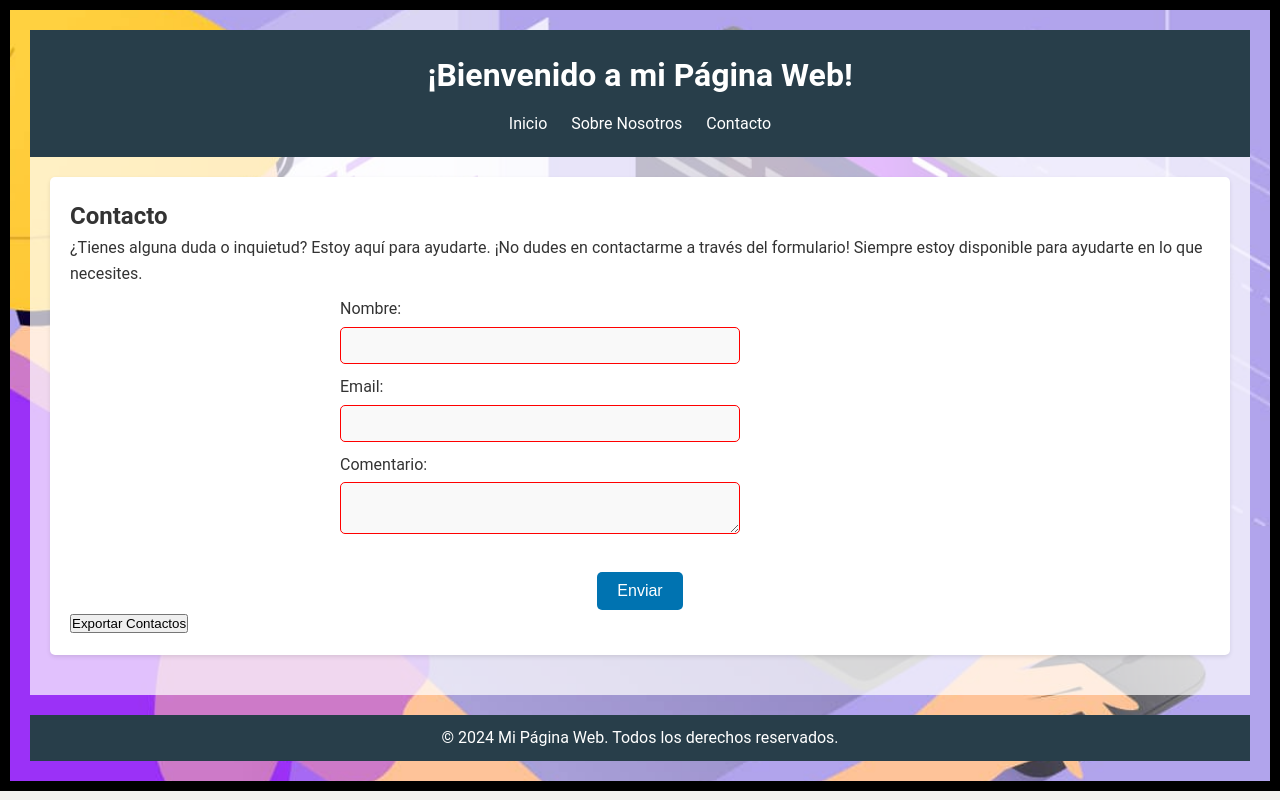
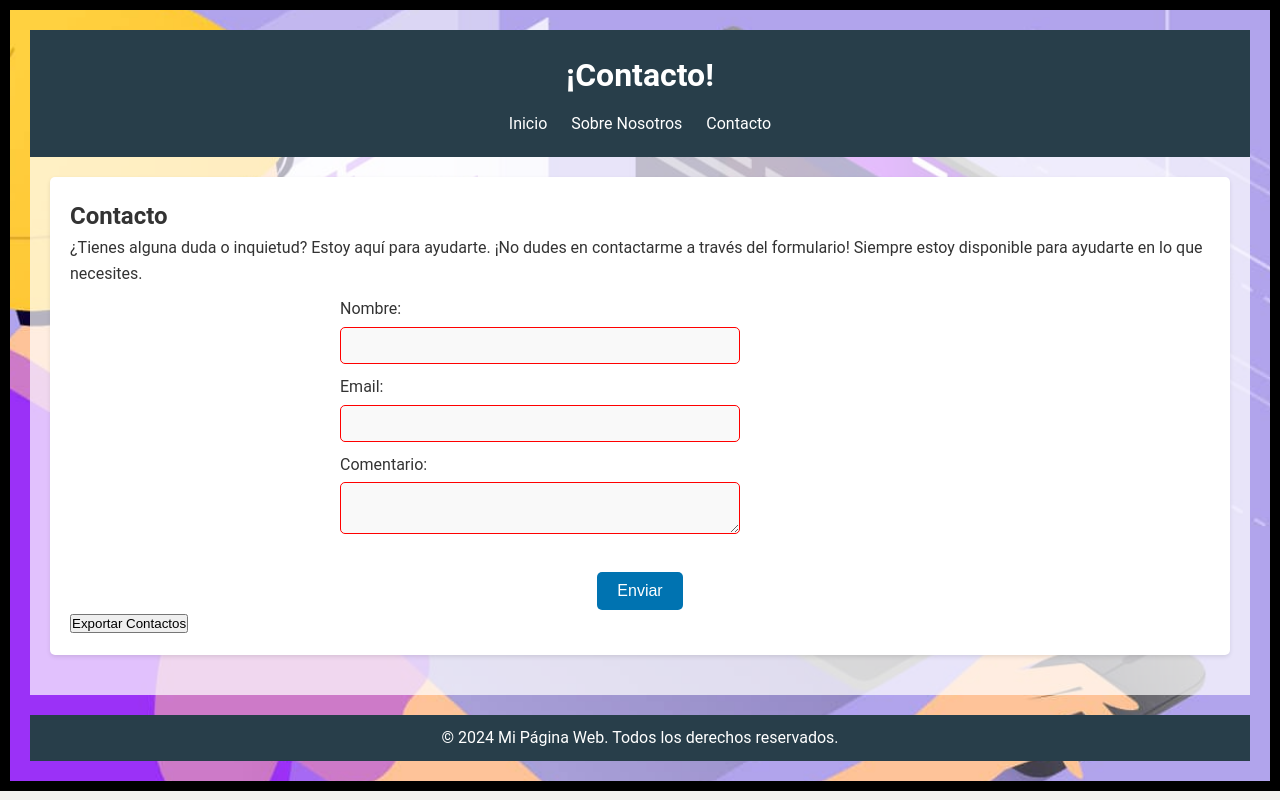
Before and after one commit to TejadaDiego/New-Fashion-Vsion, a plain HTML site: page contacto.html in a window 1280 px wide. Drawn offline with Linux system fonts and the light colour scheme.

Commit message:
Update contacto.html

```diff
--- a/contacto.html
+++ b/contacto.html
@@ -39,7 +39,7 @@
 <body>
     <div class="container">
         <header>
-            <h1>¡Bienvenido a mi Página Web!</h1>
+            <h1>¡Contacto!</h1>
             <nav>
                 <ul>
                     <li><a href="inicio.html">Inicio</a></li>
```
